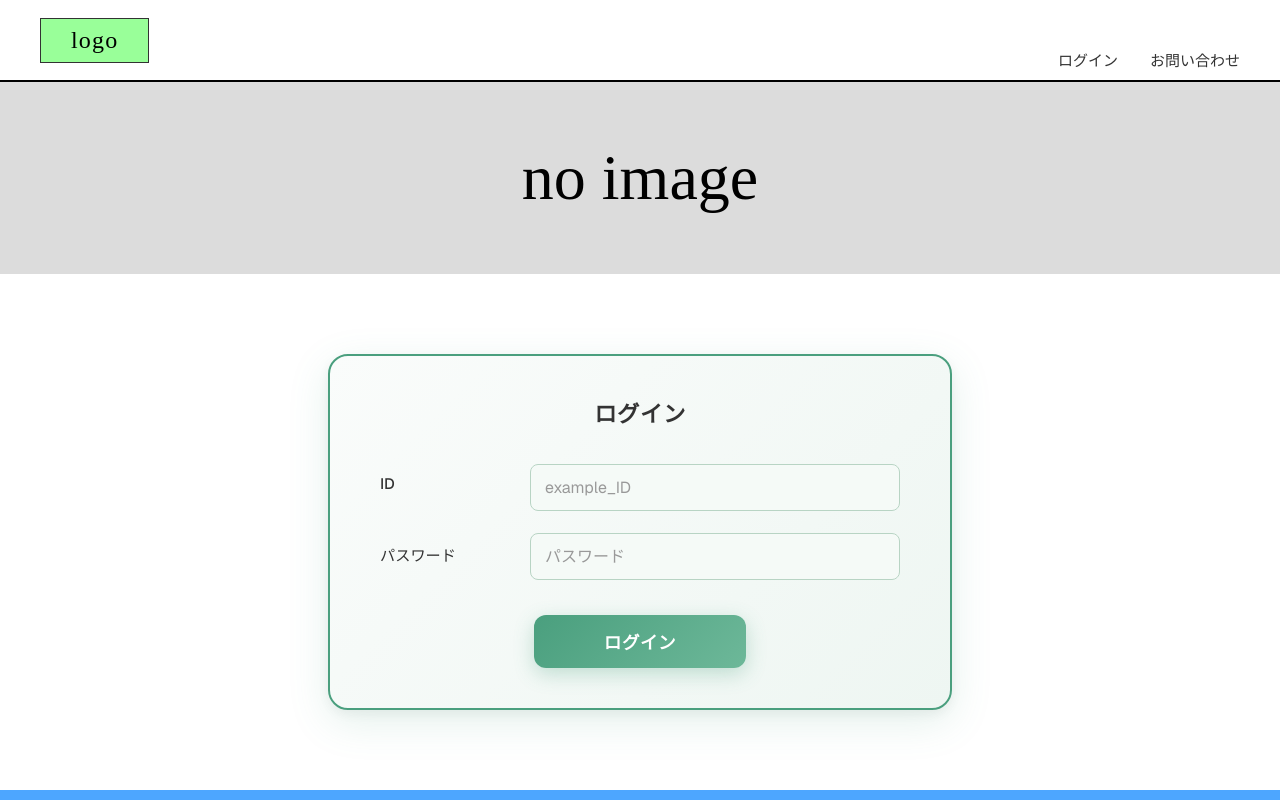
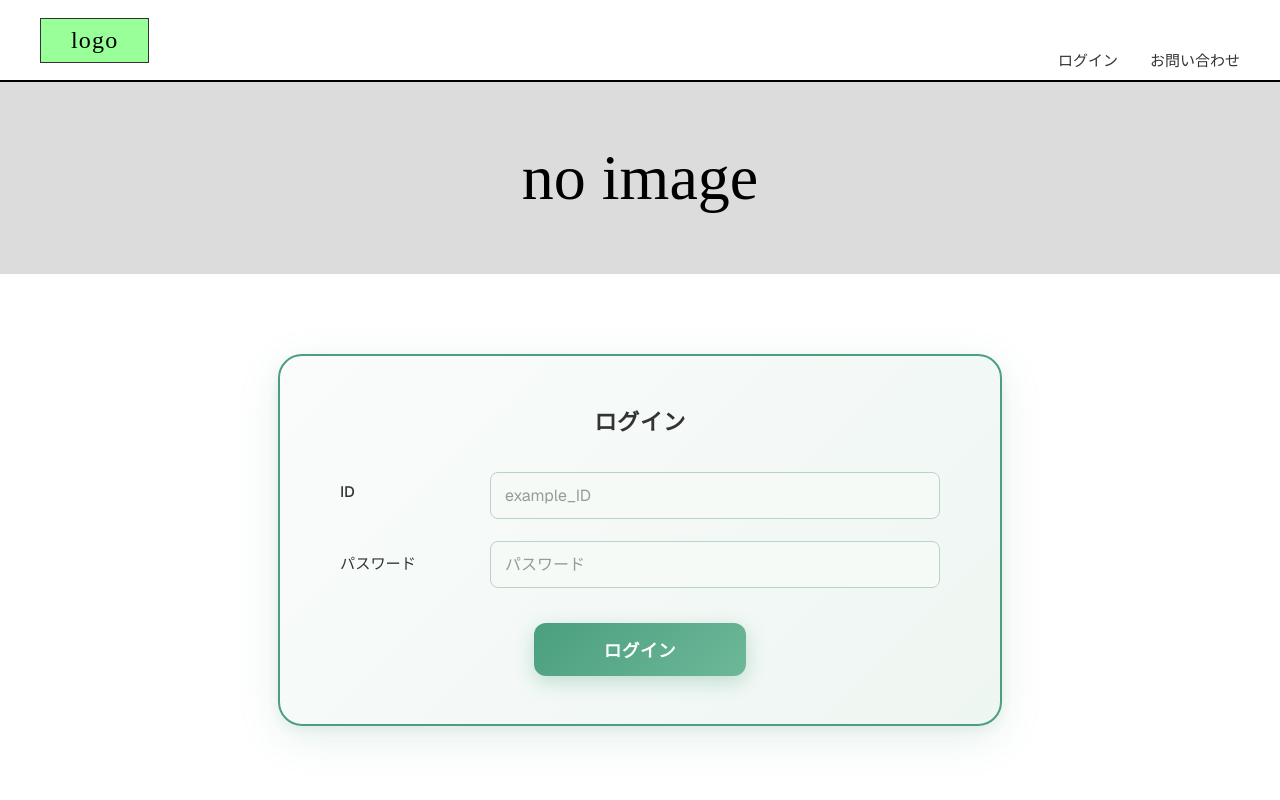
Before and after one commit to 2025-j08/front-end, a Next.js app: page /features/auth in a window 1280 px wide. Shown: the top 800 px of the page. Built offline with nearby package versions, Linux system fonts and the light colour scheme; some icons are missing.

Commit message:
ログインフォームのサイズ調整

```diff
--- a/src/features/auth/loginForm.module.scss
+++ b/src/features/auth/loginForm.module.scss
@@ -20,10 +20,10 @@
 // フォーム全体のコンテナ
 .login-form-container {
   border: 2px solid $primary-color;
-  border-radius: 20px;
-  padding: 40px 50px;
+  border-radius: 24px;
+  padding: 48px 60px;
   width: 100%;
-  max-width: 520px;
+  max-width: 600px;
   margin: 80px auto;
   background: linear-gradient(135deg, $bg-gradient-start 0%, $bg-gradient-end 100%);
   font-family: 'Geist', sans-serif;
```
